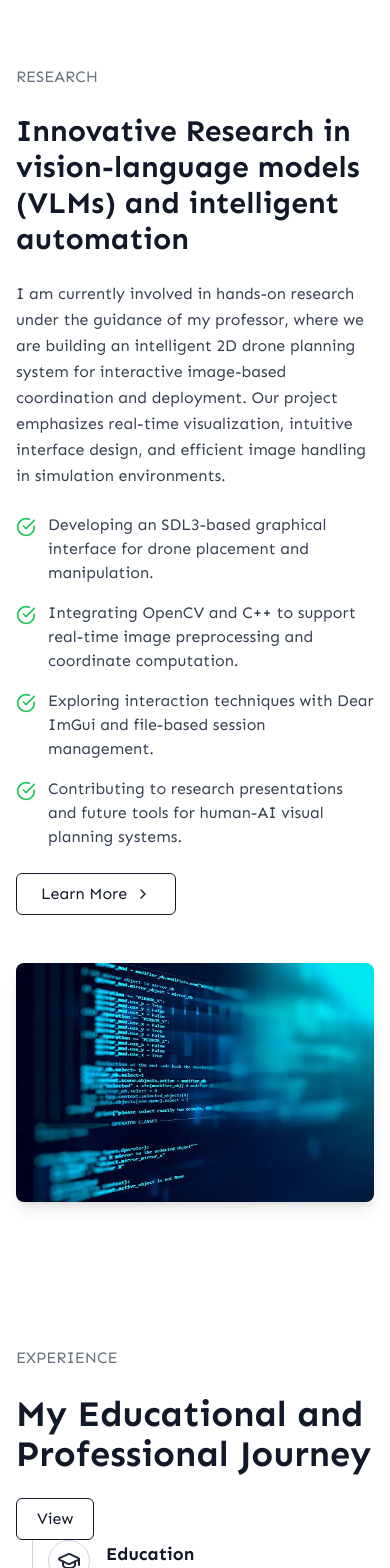
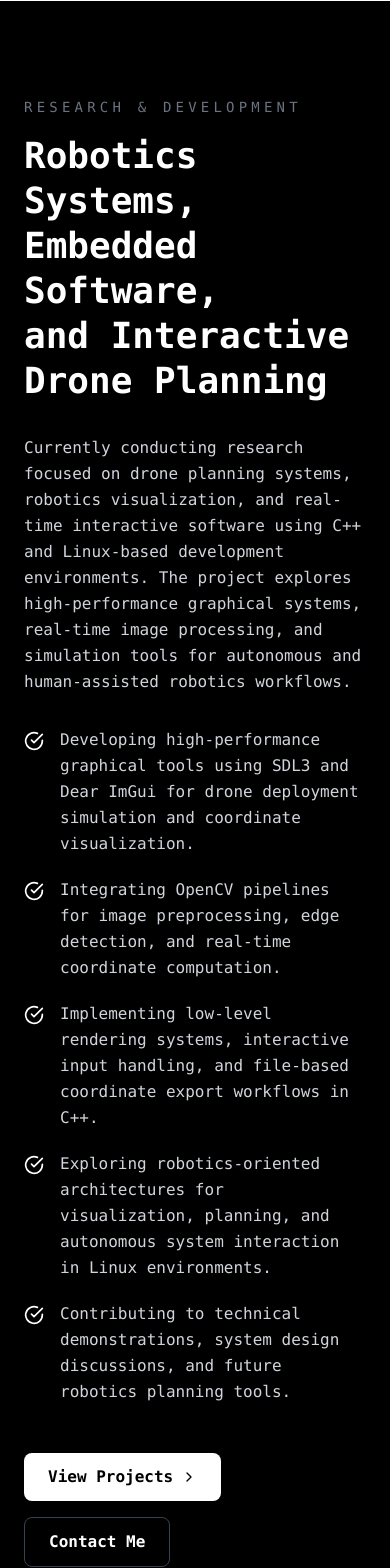
Before and after one commit to therijalsam/portfolio, a React (Vite) app: page / in a window 390 px wide. Shown: the part 3260-4828 px from the top of the page. Built offline with nearby package versions, Linux system fonts and the light colour scheme; a web font is replaced by a local one.

Commit message:
Revamp Research and Skills components with updated content, styling, and improved layout

```diff
--- a/src/components/Research.tsx
+++ b/src/components/Research.tsx
@@ -1,62 +1,131 @@
 // src/components/Research.tsx
 import React from "react";
 import { CheckCircle, ChevronRight } from "lucide-react";
-import researchImage from "./image/research.jpg"; // replace with your actual image
+import researchImage from "./image/research.jpg";
 
 export default function Research() {
   return (
-    <section id="research" className="bg-white py-16 px-4 md:px-8 font-sen">
-      <div className="max-w-screen-xl mx-auto grid grid-cols-1 md:grid-cols-2 gap-12 items-center">
-        {/* Left Column */}
-        <div className="space-y-6">
-          {/* Small label */}
-          <span className="text-base md:text-lg font-medium text-gray-500 uppercase">
-            Research
-          </span>
+    <section
+      id="research"
+      className="bg-black text-white py-24 px-6 md:px-10 font-mono"
+    >
+      <div className="max-w-screen-2xl mx-auto grid grid-cols-1 lg:grid-cols-2 gap-16 items-center">
+        {/* Left Content */}
+        <div className="space-y-8">
+          {/* Small Label */}
+          <div>
+            <p className="text-sm uppercase tracking-[0.3em] text-gray-500 mb-4">
+              Research & Development
+            </p>
 
-          {/* Heading */}
-          <h2 className="text-3xl md:text-4xl font-bold text-gray-900">
-            Innovative Research in vision-language models (VLMs) and intelligent automation
-          </h2>
+            {/* Main Heading */}
+            <h2 className="text-4xl md:text-5xl font-bold leading-tight">
+              Robotics Systems,
+              <br />
+              Embedded Software,
+              <br />
+              and Interactive Drone Planning
+            </h2>
+          </div>
 
-          {/* Intro paragraph */}
-          <p className="text-gray-700 leading-relaxed">
-            I am currently involved in hands-on research under the guidance of my professor, where we are building an intelligent 2D drone planning system for interactive image-based coordination and deployment. Our project emphasizes real-time visualization, intuitive interface design, and efficient image handling in simulation environments.          </p>
+          {/* Intro */}
+          <p className="text-gray-300 text-base md:text-lg leading-relaxed">
+            Currently conducting research focused on drone planning systems,
+            robotics visualization, and real-time interactive software using
+            C++ and Linux-based development environments. The project explores
+            high-performance graphical systems, real-time image processing, and
+            simulation tools for autonomous and human-assisted robotics
+            workflows.
+          </p>
 
-          {/* Bullet list */}
-          <ul className="space-y-4">
+          {/* Bullet Points */}
+          <ul className="space-y-5">
             {[
-              "Developing an SDL3-based graphical interface for drone placement and manipulation.",
-              "Integrating OpenCV and C++ to support real-time image preprocessing and coordinate computation.",
-              " Exploring interaction techniques with Dear ImGui and file-based session management.",
-              " Contributing to research presentations and future tools for human-AI visual planning systems.",
-            ].map((text, i) => (
-              <li key={i} className="flex items-start space-x-3">
-                <CheckCircle className="w-5 h-5 text-green-500 flex-shrink-0 mt-1" />
-                <span className="text-gray-700">{text}</span>
+              "Developing high-performance graphical tools using SDL3 and Dear ImGui for drone deployment simulation and coordinate visualization.",
+              "Integrating OpenCV pipelines for image preprocessing, edge detection, and real-time coordinate computation.",
+              "Implementing low-level rendering systems, interactive input handling, and file-based coordinate export workflows in C++.",
+              "Exploring robotics-oriented architectures for visualization, planning, and autonomous system interaction in Linux environments.",
+              "Contributing to technical demonstrations, system design discussions, and future robotics planning tools.",
+            ].map((item, index) => (
+              <li key={index} className="flex items-start gap-4">
+                <CheckCircle className="w-5 h-5 text-white mt-1 flex-shrink-0" />
+
+                <span className="text-gray-300 leading-relaxed">
+                  {item}
+                </span>
               </li>
             ))}
           </ul>
 
           {/* Buttons */}
-          <div className="flex flex-wrap items-center space-x-4 mt-6">
+          <div className="flex flex-wrap gap-4 pt-4">
             <a
-              href="#learn-more"
-              className="inline-flex items-center px-6 py-2 border border-gray-900 text-gray-900 font-medium rounded-md hover:bg-gray-100 transition"
+              href="#projects"
+              className="
+                inline-flex
+                items-center
+                px-6
+                py-3
+                bg-white
+                text-black
+                rounded-lg
+                font-semibold
+                hover:bg-gray-200
+                transition-all
+                duration-300
+              "
             >
-              Learn More
+              View Projects
               <ChevronRight className="w-4 h-4 ml-2" />
             </a>
 
+            <a
+              href="#contact"
+              className="
+                inline-flex
+                items-center
+                px-6
+                py-3
+                border
+                border-gray-700
+                text-white
+                rounded-lg
+                font-semibold
+                hover:border-white
+                transition-all
+                duration-300
+              "
+            >
+              Contact Me
+            </a>
           </div>
         </div>
 
-        {/* Right Column (Image) */}
-        <div className="w-full h-auto">
+        {/* Right Image */}
+        <div className="relative">
+          <div
+            className="
+              absolute
+              -inset-4
+              border
+              border-gray-800
+              rounded-3xl
+            "
+          />
+
           <img
             src={researchImage}
-            alt="Research discussion"
-            className="w-full h-full object-cover rounded-lg shadow-lg"
+            alt="Robotics and Embedded Systems Research"
+            className="
+              relative
+              w-full
+              h-full
+              object-cover
+              rounded-3xl
+              shadow-2xl
+              border
+              border-gray-800
+            "
           />
         </div>
       </div>
--- a/src/components/skills.tsx
+++ b/src/components/skills.tsx
@@ -20,69 +20,160 @@ interface SkillCategory {
 export const Skills: React.FC = () => {
   const categories: SkillCategory[] = [
     {
-      icon: <Code className="w-12 h-12 text-gray-800" />,
-      title: 'Languages',
-      items: ['TypeScript', 'JavaScript', 'C++', 'Java', 'Python', 'C'],
+      icon: <Code className="w-12 h-12 text-black" />,
+      title: 'Programming Languages',
+      items: ['C', 'C++', 'Python', 'Java', 'Embedded C', 'Bash'],
     },
     {
-      icon: <Layout className="w-12 h-12 text-gray-800" />,
-      title: 'Web Frameworks',
-      items: ['ReactJS (Hooks)', 'Node.js', 'Spring Boot', 'Express', 'Material UI (v4/v5)'],
+      icon: <Cpu className="w-12 h-12 text-black" />,
+      title: 'Embedded Systems',
+      items: ['GPIO', 'UART', 'SPI', 'I2C', 'PWM', 'Interrupts'],
     },
     {
-      icon: <GitBranch className="w-12 h-12 text-gray-800" />,
-      title: 'DevOps Tools',
-      items: ['Git', 'GitLab', 'Docker', 'Kubernetes', 'Prometheus', 'CI/CD'],
+      icon: <Terminal className="w-12 h-12 text-black" />,
+      title: 'Firmware & Low-Level',
+      items: [
+        'Register-Level Programming',
+        'Memory-Mapped I/O',
+        'Device Drivers',
+        'Bare-Metal Programming',
+        'RTOS Basics',
+      ],
     },
     {
-      icon: <Cloud className="w-12 h-12 text-gray-800" />,
-      title: 'Cloud',
-      items: ['AWS', 'Google Cloud Platform (GCP)', 'Azure'],
+      icon: <Layers className="w-12 h-12 text-black" />,
+      title: 'Robotics & Control',
+      items: [
+        'ROS 2',
+        'OpenCV',
+        'Gazebo',
+        'RViz',
+        'Sensor Fusion',
+        'Motion Planning',
+      ],
     },
     {
-      icon: <Beaker className="w-12 h-12 text-gray-800" />,
-      title: 'Testing',
-      items: ['Jest', 'Playwright', 'React Testing Library'],
+      icon: <GitBranch className="w-12 h-12 text-black" />,
+      title: 'Tools & Debugging',
+      items: [
+        'Git',
+        'CMake',
+        'GDB',
+        'Valgrind',
+        'Logic Analyzer',
+        'Oscilloscope',
+      ],
     },
     {
-      icon: <Cpu className="w-12 h-12 text-gray-800" />,
-      title: 'AI/ML & Data',
-      items: ['TensorFlow', 'Pandas', 'NumPy', 'Jupyter Notebooks'],
+      icon: <Cloud className="w-12 h-12 text-black" />,
+      title: 'Linux & Systems',
+      items: [
+        'Linux',
+        'Shell Scripting',
+        'Networking',
+        'Multithreading',
+        'Docker',
+      ],
     },
     {
-      icon: <Layers className="w-12 h-12 text-gray-800" />,
-      title: 'Architecture',
-      items: ['Micro-Frontend (Module Federation)', 'Monorepo Management'],
+      icon: <Beaker className="w-12 h-12 text-black" />,
+      title: 'Testing & Validation',
+      items: [
+        'Unit Testing',
+        'Hardware Bring-Up',
+        'Serial Debugging',
+        'Protocol Testing',
+      ],
     },
     {
-      icon: <Terminal className="w-12 h-12 text-gray-800" />,
-      title: 'Embedded & OS',
-      items: ['Arduino', 'Raspberry Pi', 'Linux', 'Windows', 'macOS'],
+      icon: <Layout className="w-12 h-12 text-black" />,
+      title: 'Software Engineering',
+      items: [
+        'OOP',
+        'Data Structures',
+        'Algorithms',
+        'System Design',
+        'REST APIs',
+      ],
     },
   ];
 
   return (
-    <section id="skills" className="py-20 bg-white font-sen">
-      <div className="max-w-screen-xl mx-auto px-4 md:px-8 text-center space-y-12">
-        {/* Main Heading */}
-        <h2 className="text-2xl md:text-3xl lg:text-4xl font-semibold leading-tight">
-          Technical Skills: Tools and Technologies<br />
-          That Empower My Software<br />
-          Development Journey
-        </h2>
+    <section
+      id="skills"
+      className="py-24 bg-white font-mono border-t border-gray-200"
+    >
+      <div className="max-w-screen-2xl mx-auto px-6 md:px-10">
+        {/* Heading */}
+        <div className="mb-16 text-center">
+          <p className="text-sm tracking-[0.3em] uppercase text-gray-500 mb-4">
+            Technical Expertise
+          </p>
 
-        {/* Cards Grid */}
-        <div className="grid grid-cols-1 sm:grid-cols-2 lg:grid-cols-3 xl:grid-cols-4 gap-8">
+          <h2 className="text-3xl md:text-5xl font-bold leading-tight text-black">
+            Embedded Systems,
+            <br />
+            Firmware, Robotics,
+            <br />
+            and Low-Level Development
+          </h2>
+
+          <p className="mt-6 text-gray-600 text-sm md:text-base max-w-3xl mx-auto leading-relaxed">
+            Building low-level software, embedded systems, robotics platforms,
+            and high-performance applications using modern C++, Linux systems,
+            firmware development, and real-time hardware communication.
+          </p>
+        </div>
+
+        {/* Skills Grid */}
+        <div className="grid grid-cols-1 sm:grid-cols-2 lg:grid-cols-4 gap-8">
           {categories.map((cat, idx) => (
             <div
               key={idx}
-              className="space-y-4 p-6 rounded-lg shadow-sm hover:shadow-md transition-shadow text-left"
+              className="
+                group
+                border
+                border-gray-200
+                rounded-2xl
+                p-6
+                bg-white
+                hover:bg-black
+                transition-all
+                duration-300
+                hover:-translate-y-1
+                hover:shadow-2xl
+              "
             >
-              <div className="flex justify-center">{cat.icon}</div>
-              <h3 className="text-lg font-bold text-gray-900">{cat.title}</h3>
-              <ul className="text-sm text-gray-600 space-y-1 list-disc list-inside">
+              {/* Icon */}
+              <div className="mb-5 flex justify-start text-black group-hover:text-white transition-colors duration-300">
+                {cat.icon}
+              </div>
+
+              {/* Title */}
+              <h3 className="text-lg font-bold mb-4 text-black group-hover:text-white transition-colors duration-300">
+                {cat.title}
+              </h3>
+
+              {/* Skill Items */}
+              <ul className="space-y-2">
                 {cat.items.map((item, i) => (
-                  <li key={i}>{item}</li>
+                  <li
+                    key={i}
+                    className="
+                      text-sm
+                      text-gray-600
+                      group-hover:text-gray-300
+                      transition-colors
+                      duration-300
+                      flex
+                      items-start
+                    "
+                  >
+                    <span className="mr-2 text-black group-hover:text-white">
+                      ▸
+                    </span>
+                    {item}
+                  </li>
                 ))}
               </ul>
             </div>
```
